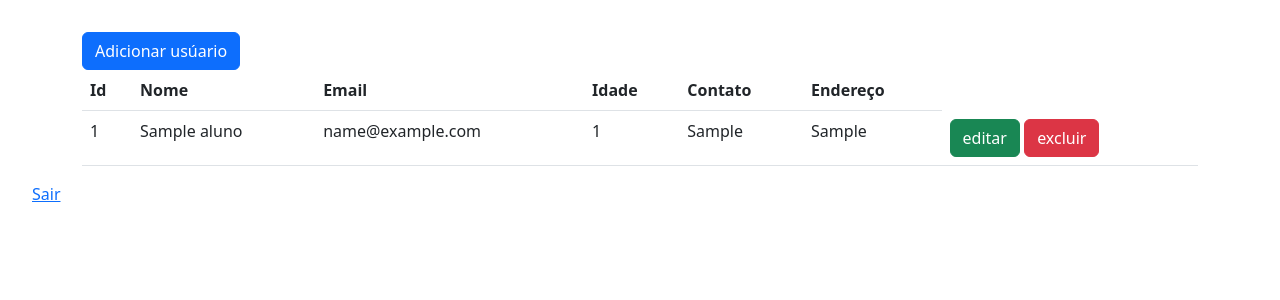
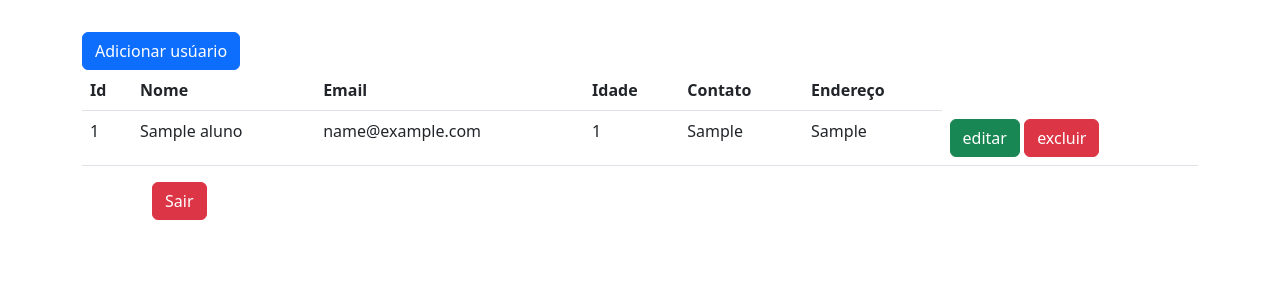
Before and after one commit to ThiagoP08/cadastroaluno-av, a PHP site: page /home.php in a window 1280 px wide. Shown: the top 300 px of the page. Run offline with PHP 8.4, Linux system fonts and the light colour scheme; the visitor is signed in with stand-in values (Sample User, id 1); tables that the repository leaves empty or names only in its code hold one stand-in row (values such as "Sample post").

Commit message:
Update home.php

```diff
--- a/cadastroaluno-av/home.php
+++ b/cadastroaluno-av/home.php
@@ -81,6 +81,6 @@
     </div>
 
 
-    <a href="sair.php">Sair</a>
+    <a href="sair.php" class="btn btn-danger" style="margin-left: 7.5rem;">Sair</a>
 </body>
 </html>
```
